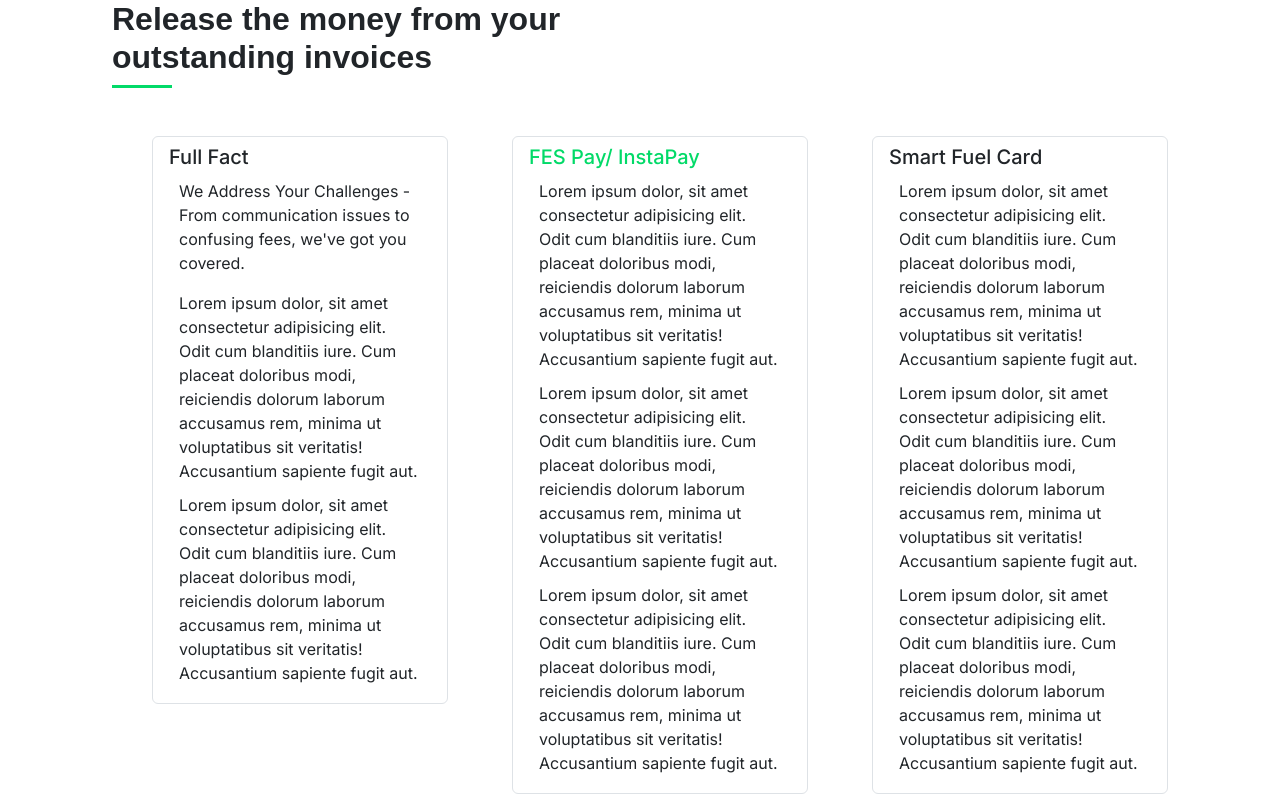
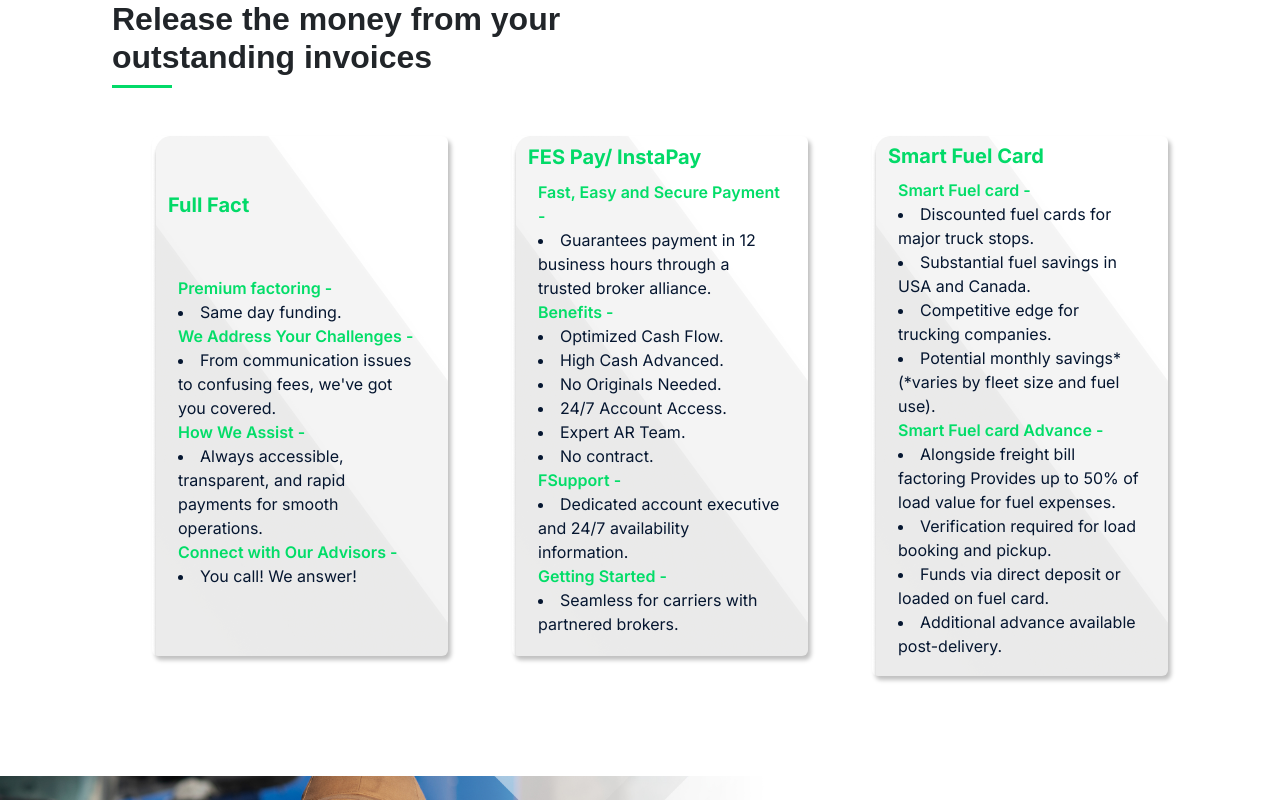
Before and after one commit to Rizwan884/smartfleetfunding-website, a Next.js app: page / in a window 1280 px wide. Shown: the part 1020-1820 px from the top of the page. Built offline with nearby package versions, Linux system fonts and the light colour scheme.

Commit message:
Cards-info

```diff
--- a/src/app/styles/globals.css
+++ b/src/app/styles/globals.css
@@ -23,6 +23,9 @@
 
 .bg-green {
   background-color: var(--green)
+}
+.bg-img{
+  background-image: url("../../../public/images/background.jpg");
 }
 /*-------------------------NavBar-------------------------------*/
 #basic-nav-dropdown{
@@ -166,6 +169,16 @@
   margin-left: 10px;
 }
 /*-------------------------Cards-info------------------------------*/
+.body-list{
+  min-height: 520px;
+  display: flex;
+  flex-direction: column;
+  justify-content: space-evenly;
+}
+.bd-box{
+  border: 0px solid;
+  box-shadow: 3px 4px 4px 0px rgba(0, 0, 0, 0.25);
+}
 .line{
   width: 60px; /* Ajusta según sea necesario */
   height: 3px; /* Ajusta según sea necesario */
@@ -179,6 +192,23 @@
 }
 .cards-title{
   color: #02DA68;
+  font-weight: bold;
+  size: 32px;
+}
+/*----------------------------Hover----------------------------*/
+.card-hb{
+  color:white;
+}
+.card-hb .body{
+  background: black;
+}
+.card-hb:hover{
+  background-color: #051630;
+  background-image: none;
+}
+.card-hb:hover li{
+  color: #FFFFFF;
+  transition: transform 1s;
 }
 /*--------------------------------------------------------*/
 
@@ -198,17 +228,3 @@
   background:#FFFFFF;
   color: #051630;
 }
-
-.card-vmb{
-  color:white;
-}
-.card-vmb .body{
-  background: black;
-}
-.card-vmb:hover{
-  background-color: #051630;
-  background-image: none;
-}
-.card-vmb:hover .body{
-  color: #ffffff;
-}
--- a/src/components/cards-info.tsx
+++ b/src/components/cards-info.tsx
@@ -21,29 +21,42 @@ export default function Cards() {
       </h2>
       <div className="line"></div>
       <Row className="pt-5">
-        <Col className="card-column">
+        <Col className="card-column ">
           <Card.Body>
             <ListGroup>
-              <ListGroup.Item>
-                <Card.Title>Full Fact</Card.Title>
-                <div className="cards-size body">
-                  We Address Your Challenges - <br />
-                  <p>
+              <ListGroup.Item className="bg-img body-list bd-box card-hb">
+                <Card.Title className="cards-title ">Full Fact</Card.Title>
+                <div className="cards-size ">
+                  <div>
+                    <p className="mb-0 fw-600 text-green">
+                      Premium factoring -
+                    </p>
+                    <li className="fw-400 text-dark-blue">Same day funding.</li>
+                  </div>
+                  <div>
+                    <p className="mb-0 fw-600 text-green">
+                      We Address Your Challenges -
+                    </p>
+                    <li className="fw-400 text-dark-blue">
                       From communication issues to confusing fees, we've got you
                       covered.
+                    </li>
+                  </div>
+                  <div>
+                    <p className="mb-0 fw-600 text-green">How We Assist -</p>
+                    <li className="fw-400 text-dark-blue">
+                      Always accessible, transparent, and rapid payments for
+                      smooth operations.
+                    </li>
+                  </div>
+                  <div>
+                    <p className="mb-0 fw-600 text-green">
+                      Connect with Our Advisors -
                     </p>
+                    <li className="fw-400 text-dark-blue">
+                      You call! We answer!
+                    </li>
                   </div>
-                <div className="cards-size">
-                  Lorem ipsum dolor, sit amet consectetur adipisicing elit. Odit
-                  cum blanditiis iure. Cum placeat doloribus modi, reiciendis
-                  dolorum laborum accusamus rem, minima ut voluptatibus sit
-                  veritatis! Accusantium sapiente fugit aut.
-                </div>
-                <div className="cards-size">
-                  Lorem ipsum dolor, sit amet consectetur adipisicing elit. Odit
-                  cum blanditiis iure. Cum placeat doloribus modi, reiciendis
-                  dolorum laborum accusamus rem, minima ut voluptatibus sit
-                  veritatis! Accusantium sapiente fugit aut.
                 </div>
               </ListGroup.Item>
             </ListGroup>
@@ -52,27 +65,51 @@ export default function Cards() {
         <Col className="card-column">
           <Card.Body>
             <ListGroup>
-              <ListGroup.Item>
-                <Card.Title className="cards-title ">
+              <ListGroup.Item className="bg-img body-list bd-box card-hb">
+                <Card.Title className="cards-title">
                   FES Pay/ InstaPay
                 </Card.Title>
                 <div className="cards-size">
-                  Lorem ipsum dolor, sit amet consectetur adipisicing elit. Odit
-                  cum blanditiis iure. Cum placeat doloribus modi, reiciendis
-                  dolorum laborum accusamus rem, minima ut voluptatibus sit
-                  veritatis! Accusantium sapiente fugit aut.
+                  <div>
+                    <p className="mb-0 fw-600 text-green">
+                      Fast, Easy and Secure Payment -
+                    </p>
+                    <li className="fw-400 text-dark-blue">
+                      Guarantees payment in 12 business hours through a trusted
+                      broker alliance.
+                    </li>
                   </div>
-                <div className="cards-size">
-                  Lorem ipsum dolor, sit amet consectetur adipisicing elit. Odit
-                  cum blanditiis iure. Cum placeat doloribus modi, reiciendis
-                  dolorum laborum accusamus rem, minima ut voluptatibus sit
-                  veritatis! Accusantium sapiente fugit aut.
+                  <div>
+                    <p className="mb-0 fw-600 text-green">Benefits -</p>
+                    <li className="fw-400 text-dark-blue">
+                      Optimized Cash Flow.
+                    </li>
+                    <li className="fw-400 text-dark-blue">
+                      {" "}
+                      High Cash Advanced.
+                    </li>
+                    <li className="fw-400 text-dark-blue">
+                      No Originals Needed.
+                    </li>
+                    <li className="fw-400 text-dark-blue">
+                      24/7 Account Access.
+                    </li>
+                    <li className="fw-400 text-dark-blue"> Expert AR Team.</li>
+                    <li className="fw-400 text-dark-blue"> No contract.</li>
                   </div>
-                <div className="cards-size">
-                  Lorem ipsum dolor, sit amet consectetur adipisicing elit. Odit
-                  cum blanditiis iure. Cum placeat doloribus modi, reiciendis
-                  dolorum laborum accusamus rem, minima ut voluptatibus sit
-                  veritatis! Accusantium sapiente fugit aut.
+                  <div>
+                    <p className="mb-0 fw-600 text-green">FSupport -</p>
+                    <li className="fw-400 text-dark-blue">
+                      Dedicated account executive and 24/7 availability
+                      information.
+                    </li>
+                  </div>
+                  <div>
+                    <p className="mb-0 fw-600 text-green">Getting Started -</p>
+                    <li className="fw-400 text-dark-blue">
+                      Seamless for carriers with partnered brokers.
+                    </li>
+                  </div>
                 </div>
               </ListGroup.Item>
             </ListGroup>
@@ -81,25 +118,44 @@ export default function Cards() {
         <Col className="card-column">
           <Card.Body>
             <ListGroup>
-              <ListGroup.Item>
-                <Card.Title>Smart Fuel Card</Card.Title>
+              <ListGroup.Item className="bg-img body-list bd-box card-hb">
+                <Card.Title className="cards-title">Smart Fuel Card</Card.Title>
                 <div className="cards-size">
-                  Lorem ipsum dolor, sit amet consectetur adipisicing elit. Odit
-                  cum blanditiis iure. Cum placeat doloribus modi, reiciendis
-                  dolorum laborum accusamus rem, minima ut voluptatibus sit
-                  veritatis! Accusantium sapiente fugit aut.
+                  <div>
+                    <p className="mb-0 fw-600 text-green">Smart Fuel card -</p>
+                    <li className="fw-400 text-dark-blue">
+                      Discounted fuel cards for major truck stops.
+                    </li>
+                    <li className="fw-400 text-dark-blue">
+                      {" "}
+                      Substantial fuel savings in USA and Canada.
+                    </li>
+                    <li className="fw-400 text-dark-blue">
+                      Competitive edge for trucking companies.
+                    </li>
+                    <li className="fw-400 text-dark-blue">
+                      Potential monthly savings*
+                      <br /> (*varies by fleet size and fuel use).
+                    </li>
                   </div>
-                <div className="cards-size">
-                  Lorem ipsum dolor, sit amet consectetur adipisicing elit. Odit
-                  cum blanditiis iure. Cum placeat doloribus modi, reiciendis
-                  dolorum laborum accusamus rem, minima ut voluptatibus sit
-                  veritatis! Accusantium sapiente fugit aut.
+                  <div>
+                    <p className="mb-0 fw-600 text-green">
+                      Smart Fuel card Advance -
+                    </p>
+                    <li className="fw-400 text-dark-blue">
+                      Alongside freight bill factoring Provides up to 50% of
+                      load value for fuel expenses.
+                    </li>
+                    <li className="fw-400 text-dark-blue">
+                      Verification required for load booking and pickup.
+                    </li>
+                    <li className="fw-400 text-dark-blue">
+                      Funds via direct deposit or loaded on fuel card.
+                    </li>
+                    <li className="fw-400 text-dark-blue">
+                      Additional advance available post-delivery.
+                    </li>
                   </div>
-                <div className="cards-size">
-                  Lorem ipsum dolor, sit amet consectetur adipisicing elit. Odit
-                  cum blanditiis iure. Cum placeat doloribus modi, reiciendis
-                  dolorum laborum accusamus rem, minima ut voluptatibus sit
-                  veritatis! Accusantium sapiente fugit aut.
                 </div>
               </ListGroup.Item>
             </ListGroup>
```
Also changed, not shown: public/images/background.jpg (added). Lines whose indentation alone changed are shown as unchanged.
